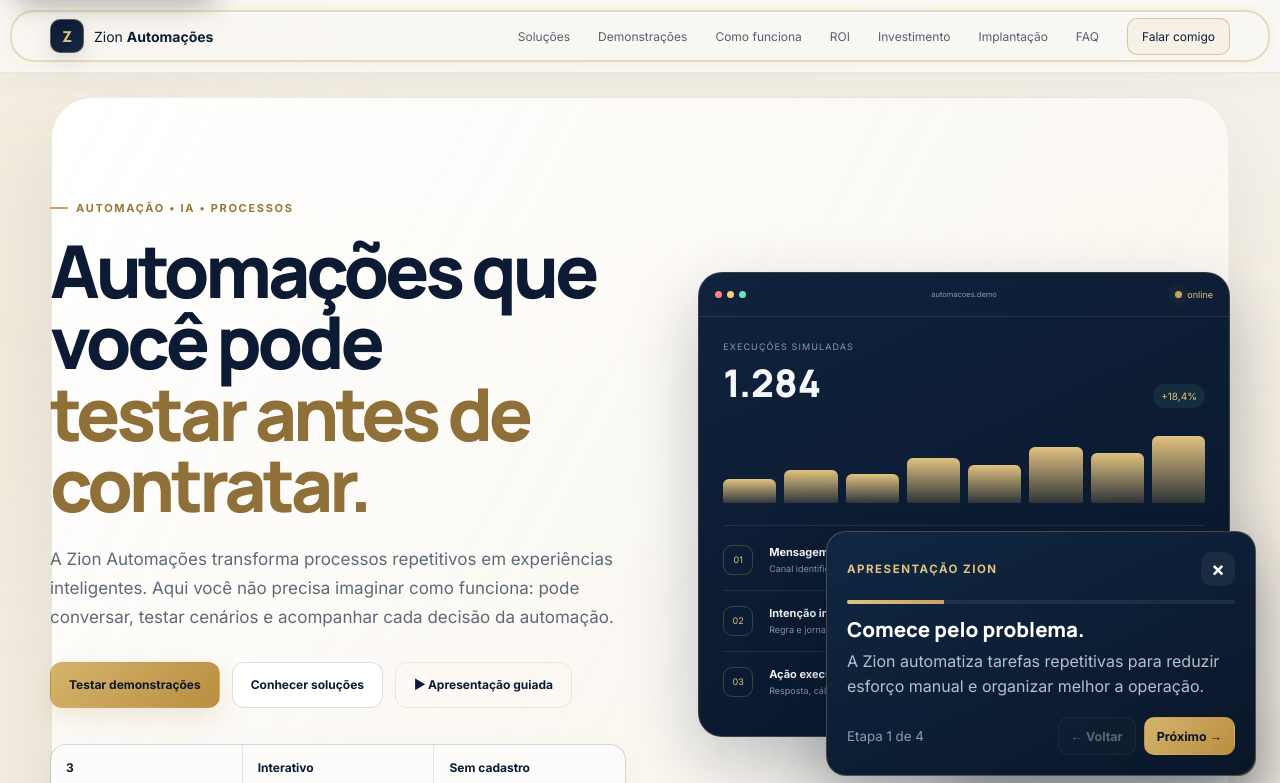
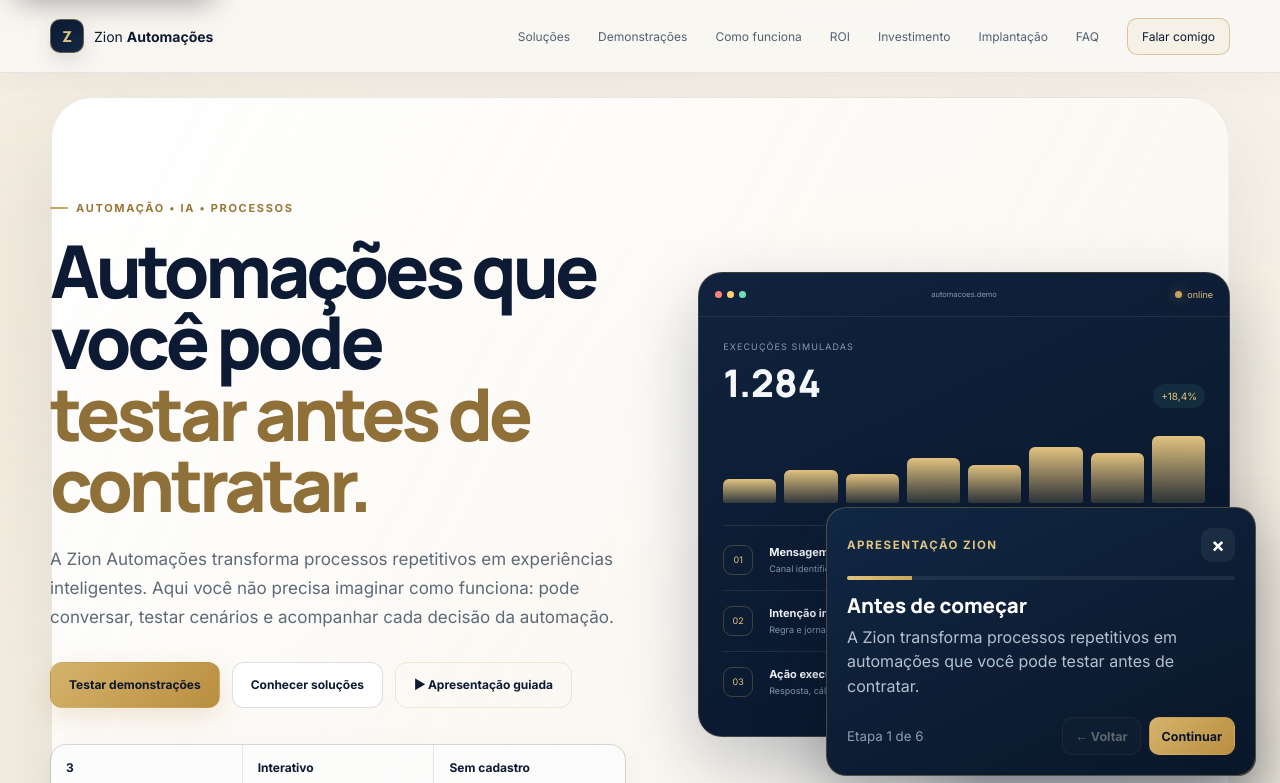
Before and after one commit to gabrieelwilliam-source/Site-automacao, a plain HTML site: page index.html in a window 1280 px wide. Both pictures are taken after a click on the button "▶ Apresentação guiada". Shown: the top 783 px of the page. Drawn offline with Linux system fonts and the light colour scheme.

Commit message:
ux: cria jornada interativa com continuar

```diff
--- a/index.html
+++ b/index.html
@@ -705,80 +705,114 @@
   <div class="toast" id="toast" role="status" aria-live="polite" aria-atomic="true"></div>
 
   <script>
-    const zionPresentationSteps = [
+    const zionJourney = [
       {
-        target: '#top',
-        title: 'Comece pelo problema.',
-        text: 'A Zion automatiza tarefas repetitivas para reduzir esforço manual e organizar melhor a operação.'
+        kind: 'message',
+        title: 'Antes de começar',
+        text: 'A Zion transforma processos repetitivos em automações que você pode testar antes de contratar.',
+        button: 'Continuar'
       },
       {
+        kind: 'section',
         target: '#demos',
-        title: 'Veja a automação funcionando.',
-        text: 'Aqui você pode testar cenários reais de atendimento, operação e qualificação comercial. Explore a seção e avance quando estiver pronto.'
+        title: 'Agora explore uma demonstração',
+        text: 'Escolha Clínica, Reposição ou Imobiliária. Você pode clicar, testar e entender como a automação funciona. Quando terminar de explorar, clique em Continuar.',
+        button: 'Continuar'
       },
       {
-        target: '#processo',
-        title: 'Entenda o que acontece por trás.',
-        text: 'A automação recebe uma entrada, interpreta contexto, aplica regras e executa a próxima ação.'
+        kind: 'message',
+        title: 'O que você acabou de ver',
+        text: 'A automação não é apenas uma tela: ela interpreta contexto, aplica regras e executa a próxima ação.',
+        button: 'Ver como funciona'
       },
       {
+        kind: 'section',
+        target: '#processo',
+        title: 'Veja o processo por trás',
+        text: 'Observe as etapas de entrada, contexto, regra e execução. Explore com calma e avance quando quiser.',
+        button: 'Continuar'
+      },
+      {
+        kind: 'message',
+        title: 'Agora pense no seu negócio',
+        text: 'A mesma lógica pode ser adaptada à sua operação, aos seus sistemas e às regras específicas da sua empresa.',
+        button: 'Ver investimento'
+      },
+      {
+        kind: 'section',
         target: '#investimento',
-        title: 'Transforme a ideia em projeto.',
-        text: 'No estimador você configura volume, integrações e personalização para entender uma faixa inicial de investimento e prazo.'
+        title: 'Monte seu cenário',
+        text: 'Use o estimador para escolher solução, volume, integrações e nível de personalização. Quando terminar, você pode finalizar a apresentação.',
+        button: 'Finalizar'
       }
     ];
 
-    let zionPresentationIndex = 0;
+    let zionJourneyIndex = 0;
 
-    function renderZionPresentation() {
-      const overlay = document.getElementById('presentationOverlay');
-      const title = document.getElementById('presentationTitle');
-      const text = document.getElementById('presentationText');
-      const step = document.getElementById('presentationStep');
-      const progress = document.getElementById('presentationProgress');
-      const prev = document.getElementById('presentationPrev');
-      const next = document.getElementById('presentationNext');
-      const item = zionPresentationSteps[zionPresentationIndex];
+    function getZionJourneyElements() {
+      return {
+        overlay: document.getElementById('presentationOverlay'),
+        title: document.getElementById('presentationTitle'),
+        text: document.getElementById('presentationText'),
+        step: document.getElementById('presentationStep'),
+        progress: document.getElementById('presentationProgress'),
+        prev: document.getElementById('presentationPrev'),
+        next: document.getElementById('presentationNext')
+      };
+    }
 
-      if (!overlay || !title || !text || !step || !progress || !item) return;
+    function renderZionJourney() {
+      const item = zionJourney[zionJourneyIndex];
+      const { overlay, title, text, step, progress, prev, next } = getZionJourneyElements();
+      if (!item || !overlay || !title || !text || !step || !progress || !prev || !next) return;
 
       document.querySelectorAll('.presentation-target').forEach(el => el.classList.remove('presentation-target'));
 
-      const target = document.querySelector(item.target);
-      target?.classList.add('presentation-target');
-      target?.scrollIntoView({ behavior: 'smooth', block: 'start' });
-
       title.textContent = item.title;
       text.textContent = item.text;
-      step.textContent = 'Etapa ' + (zionPresentationIndex + 1) + ' de ' + zionPresentationSteps.length;
-      progress.style.width = ((zionPresentationIndex + 1) / zionPresentationSteps.length * 100) + '%';
-      prev.disabled = zionPresentationIndex === 0;
-      next.textContent = zionPresentationIndex === zionPresentationSteps.length - 1 ? 'Finalizar ✓' : 'Próximo →';
+      step.textContent = 'Etapa ' + (zionJourneyIndex + 1) + ' de ' + zionJourney.length;
+      progress.style.width = ((zionJourneyIndex + 1) / zionJourney.length * 100) + '%';
+      prev.disabled = zionJourneyIndex === 0;
+      next.textContent = item.button || 'Continuar';
+
+      if (item.kind === 'section' && item.target) {
+        const target = document.querySelector(item.target);
+        target?.classList.add('presentation-target');
+        overlay.classList.add('presentation-overlay-docked');
+        target?.scrollIntoView({ behavior: 'smooth', block: 'start' });
+      } else {
+        overlay.classList.remove('presentation-overlay-docked');
+      }
+
       overlay.hidden = false;
     }
 
     function startZionPresentation() {
-      zionPresentationIndex = 0;
-      renderZionPresentation();
+      zionJourneyIndex = 0;
+      renderZionJourney();
     }
 
     function nextZionPresentation() {
-      if (zionPresentationIndex >= zionPresentationSteps.length - 1) {
+      if (zionJourneyIndex >= zionJourney.length - 1) {
         stopZionPresentation();
         return;
       }
-      zionPresentationIndex++;
-      renderZionPresentation();
+      zionJourneyIndex++;
+      renderZionJourney();
     }
 
     function previousZionPresentation() {
-      if (zionPresentationIndex === 0) return;
-      zionPresentationIndex--;
-      renderZionPresentation();
+      if (zionJourneyIndex === 0) return;
+      zionJourneyIndex--;
+      renderZionJourney();
     }
 
     function stopZionPresentation() {
-      document.getElementById('presentationOverlay')?.setAttribute('hidden', '');
+      const overlay = document.getElementById('presentationOverlay');
+      if (overlay) {
+        overlay.hidden = true;
+        overlay.classList.remove('presentation-overlay-docked');
+      }
       document.querySelectorAll('.presentation-target').forEach(el => el.classList.remove('presentation-target'));
     }
 
@@ -786,8 +820,6 @@
       const overlay = document.getElementById('presentationOverlay');
       if (!overlay || overlay.hidden) return;
       if (event.key === 'Escape') stopZionPresentation();
-      if (event.key === 'ArrowRight') nextZionPresentation();
-      if (event.key === 'ArrowLeft') previousZionPresentation();
     });
   </script>
   <script src="script.js" defer></script>
```
